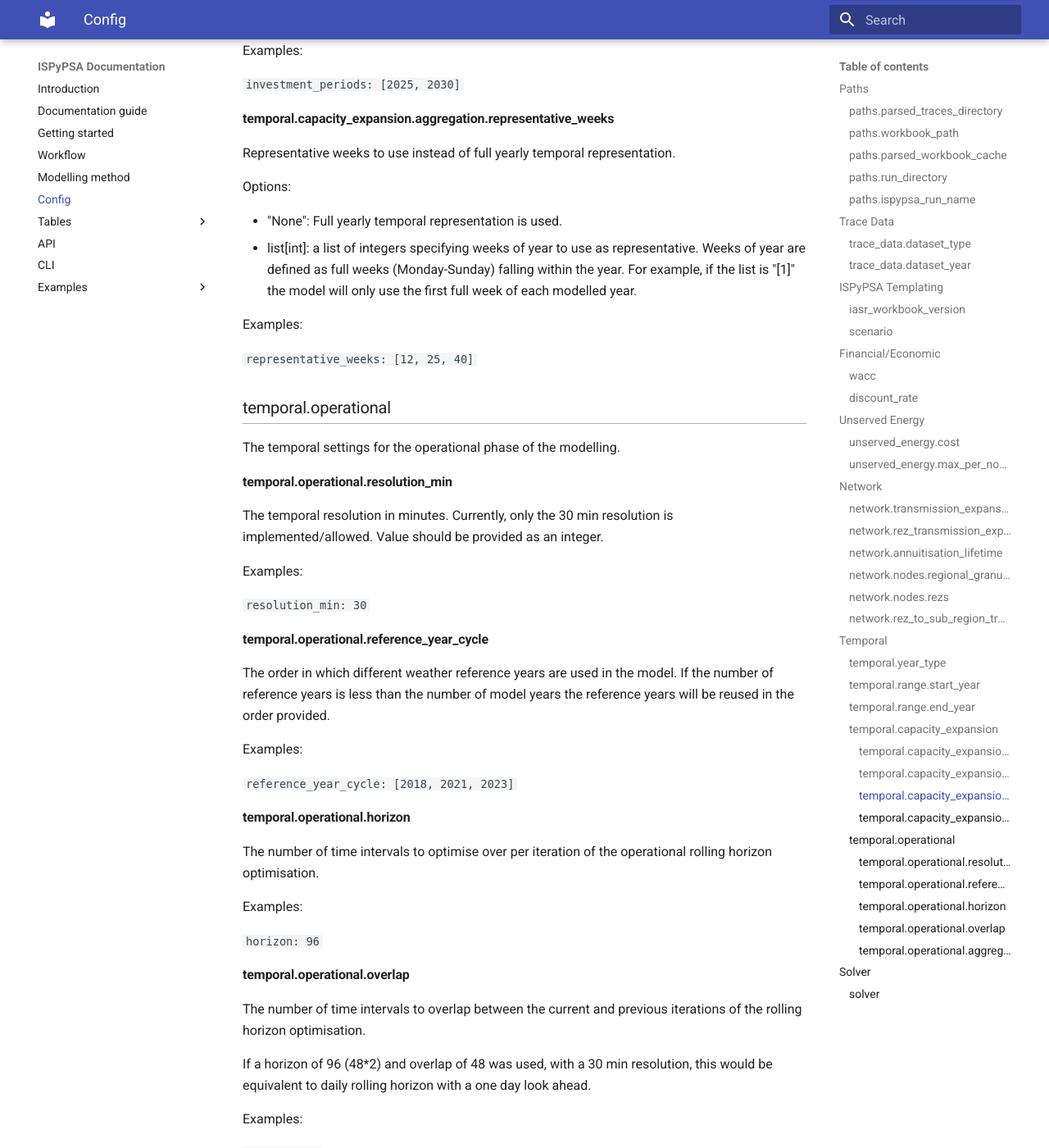
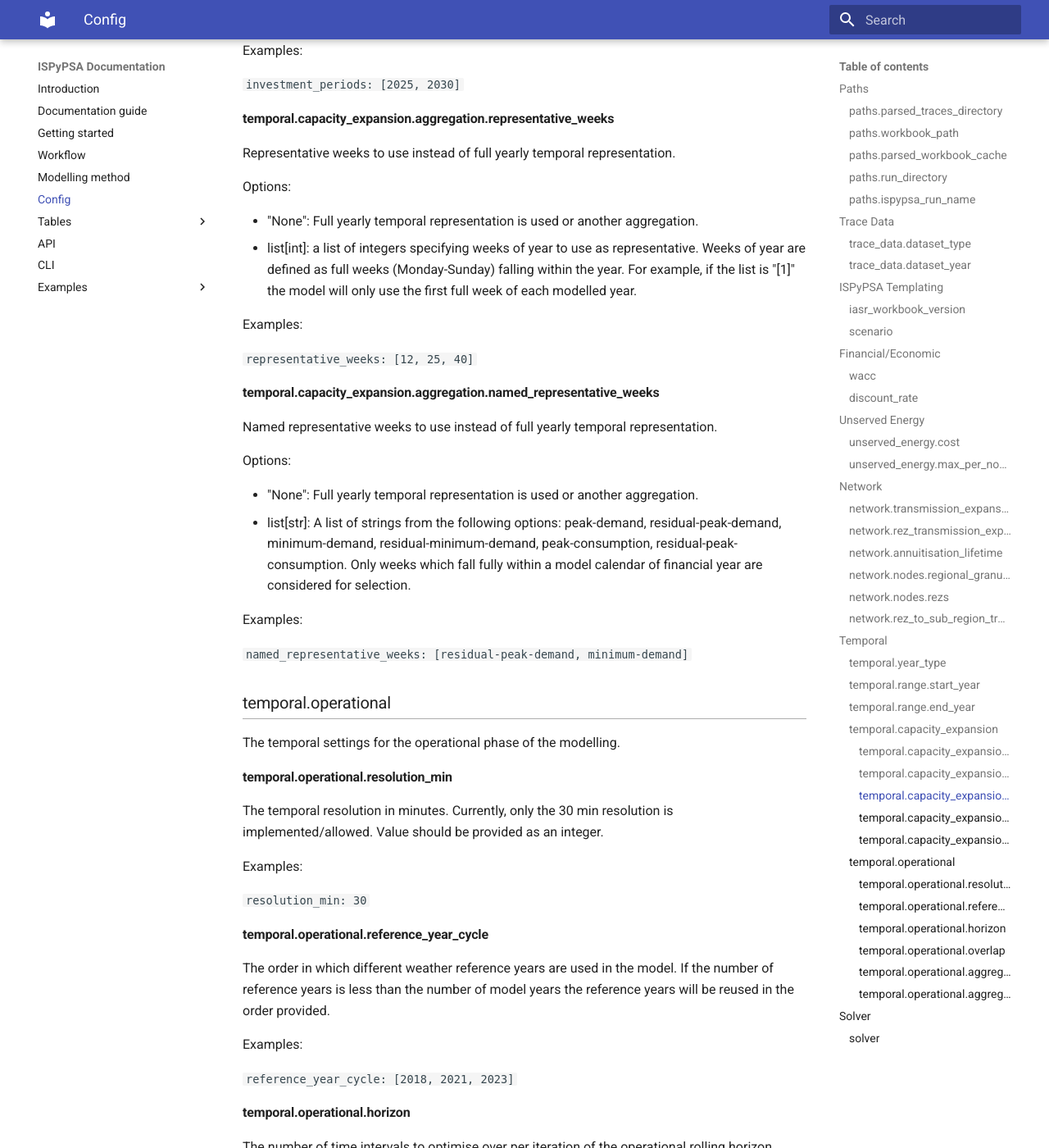
Before and after one commit to Open-ISP/ISPyPSA, an MkDocs documentation site: the page built from docs/config.md, in a window 1280 px wide and 1400 px high, scrolled down 7212 px. Shown: the whole window at 82% size. Built offline with MkDocs 1.6.1 and Material for MkDocs 9.7.7, drawn with Linux system fonts in a browser that asks for light colours; some of the changed text lies outside the part shown.

Commit message:
add named representative weeks to config docs

````diff
--- a/docs/config.md
+++ b/docs/config.md
@@ -294,7 +294,7 @@ Representative weeks to use instead of full yearly temporal representation.
 
 Options:
 
-- "None": Full yearly temporal representation is used.
+- "None": Full yearly temporal representation is used or another aggregation.
 - list[int]: a list of integers specifying weeks of year to use as representative. Weeks
   of year are defined as full weeks (Monday-Sunday) falling within the year. For
   example, if the list is "[1]" the model will only use the first full week of each
@@ -303,6 +303,21 @@ Options:
 Examples:
 
 ```representative_weeks: [12, 25, 40]```
+
+#### temporal.capacity_expansion.aggregation.named_representative_weeks
+
+Named representative weeks to use instead of full yearly temporal representation.
+
+Options:
+
+- "None": Full yearly temporal representation is used or another aggregation.
+-  list[str]: A list of strings from the following options: peak-demand, residual-peak-demand, minimum-demand,
+   residual-minimum-demand, peak-consumption, residual-peak-consumption. Only weeks which fall fully within a model
+   calendar of financial year are considered for selection.
+
+Examples:
+
+```named_representative_weeks: [residual-peak-demand, minimum-demand]```
 
 ### temporal.operational
 
@@ -354,7 +369,7 @@ Representative weeks to use instead of full yearly temporal representation.
 
 Options:
 
-- "None": Full yearly temporal representation is used.
+- "None": Full yearly temporal representation is used or another aggregation.
 - list[int]: a list of integers specifying weeks of year to use as representative. Weeks
   of year are defined as full weeks (Monday-Sunday) falling within the year. For
   example, if the list is "[1]" the model will only use the first full week of each
@@ -363,6 +378,21 @@ Options:
 Examples:
 
 ```representative_weeks: [12, 25, 40]```
+
+#### temporal.operational.aggregation.named_representative_weeks
+
+Named representative weeks to use instead of full yearly temporal representation.
+
+Options:
+
+- "None": Full yearly temporal representation is used or another aggregation.
+-  list[str]: A list of strings from the following options: peak-demand, residual-peak-demand, minimum-demand,
+   residual-minimum-demand, peak-consumption, residual-peak-consumption. Only weeks which fall fully within a model
+   calendar of financial year are considered for selection.
+
+Examples:
+
+```named_representative_weeks: [residual-peak-demand, minimum-demand]```
 
 ## Solver
 
````
Also changed, not shown: docs/method.md (+4 -0 lines).
